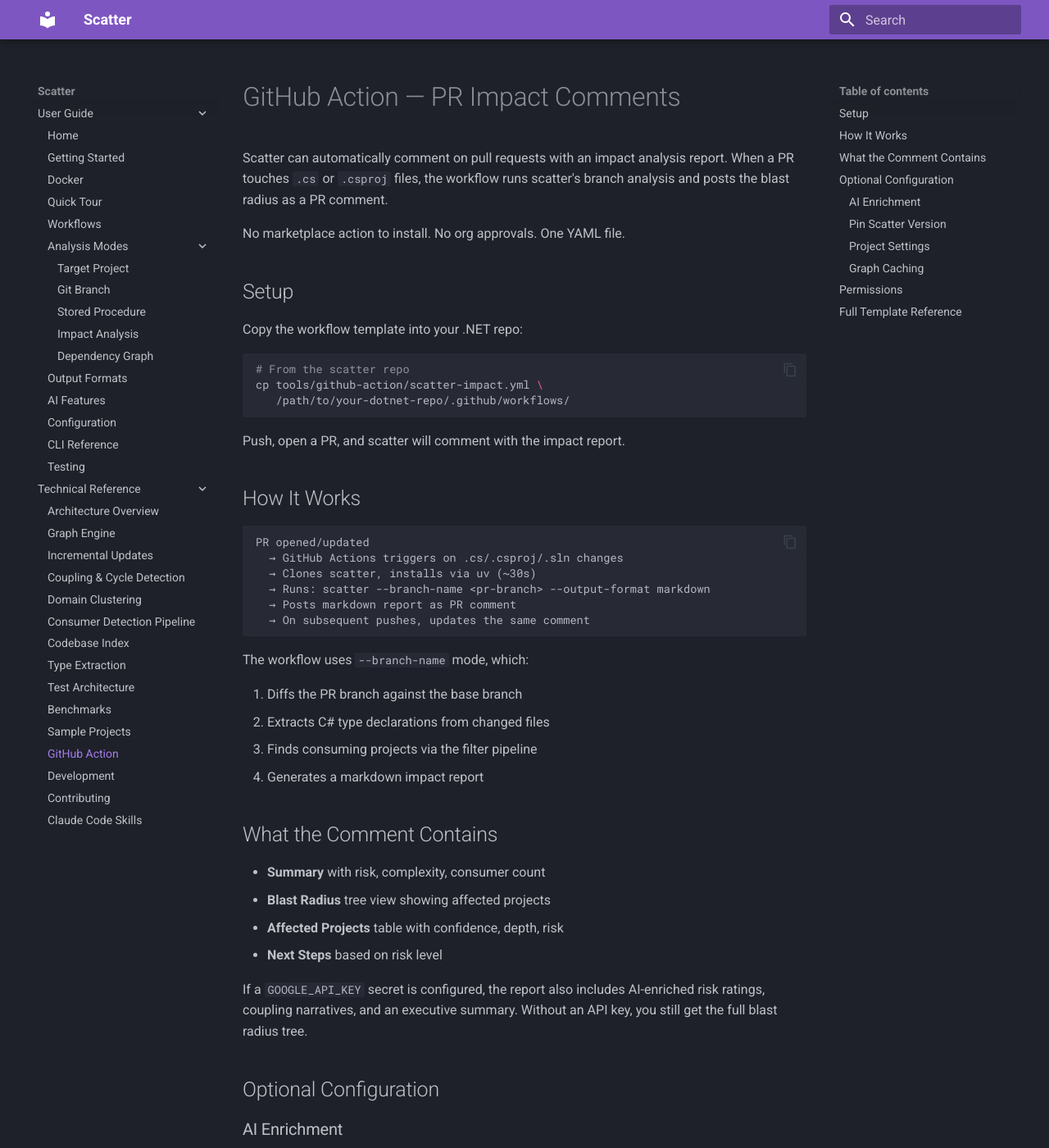
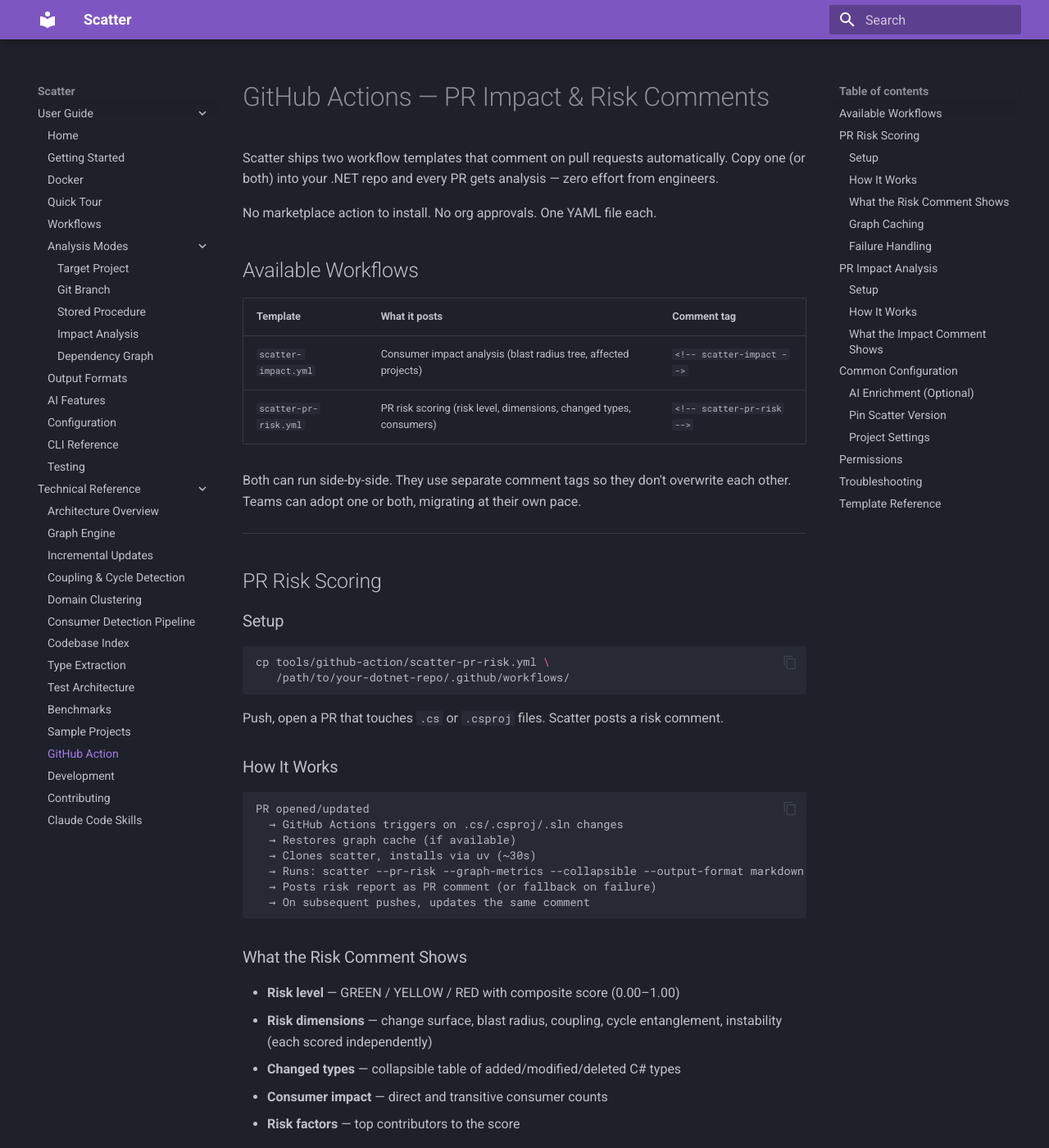
Before and after one commit to mat-mathews/wex_scatter, an MkDocs documentation site: the page built from documentation/docs/reference/github-action.md, in a window 1280 px wide and 1400 px high. Shown: the whole window at 82% size. Built offline with MkDocs 1.6.1 and Material for MkDocs 9.7.7, drawn with Linux system fonts in a browser that asks for light colours; some of the changed text lies outside the part shown.

Commit message:
Update documentation for PR Risk Scoring Phase 2
- README: add PR risk to highlights, quick tour example, update roadmap
- CLI reference: add --pr-risk and --collapsible flags
- GitHub Action page: restructure for both workflows (impact + risk),
  document graph caching, failure handling, GHES note
- Git branch usage: add PR risk scoring section with examples
- Workflows: add --pr-risk to pre-merge blast radius workflow
- Rebuild mkdocs site

````diff
--- a/documentation/docs/reference/github-action.md
+++ b/documentation/docs/reference/github-action.md
@@ -1,24 +1,81 @@
-# GitHub Action — PR Impact Comments
+# GitHub Actions — PR Impact & Risk Comments
 
-Scatter can automatically comment on pull requests with an impact analysis
-report. When a PR touches `.cs` or `.csproj` files, the workflow runs
-scatter's branch analysis and posts the blast radius as a PR comment.
+Scatter ships two workflow templates that comment on pull requests automatically. Copy one (or both) into your .NET repo and every PR gets analysis — zero effort from engineers.
 
-No marketplace action to install. No org approvals. One YAML file.
+No marketplace action to install. No org approvals. One YAML file each.
 
-## Setup
+## Available Workflows
 
-Copy the workflow template into your .NET repo:
+| Template | What it posts | Comment tag |
+|----------|-------------|-------------|
+| `scatter-impact.yml` | Consumer impact analysis (blast radius tree, affected projects) | `<!-- scatter-impact -->` |
+| `scatter-pr-risk.yml` | PR risk scoring (risk level, dimensions, changed types, consumers) | `<!-- scatter-pr-risk -->` |
+
+Both can run side-by-side. They use separate comment tags so they don't overwrite each other. Teams can adopt one or both, migrating at their own pace.
+
+---
+
+## PR Risk Scoring
+
+### Setup
 
 ```bash
-# From the scatter repo
+cp tools/github-action/scatter-pr-risk.yml \
+   /path/to/your-dotnet-repo/.github/workflows/
+```
+
+Push, open a PR that touches `.cs` or `.csproj` files. Scatter posts a risk comment.
+
+### How It Works
+
+```
+PR opened/updated
+  → GitHub Actions triggers on .cs/.csproj/.sln changes
+  → Restores graph cache (if available)
+  → Clones scatter, installs via uv (~30s)
+  → Runs: scatter --pr-risk --graph-metrics --collapsible --output-format markdown
+  → Posts risk report as PR comment (or fallback on failure)
+  → On subsequent pushes, updates the same comment
+```
+
+### What the Risk Comment Shows
+
+- **Risk level** — GREEN / YELLOW / RED with composite score (0.00–1.00)
+- **Risk dimensions** — change surface, blast radius, coupling, cycle entanglement, instability (each scored independently)
+- **Changed types** — collapsible table of added/modified/deleted C# types
+- **Consumer impact** — direct and transitive consumer counts
+- **Risk factors** — top contributors to the score
+
+When a PR has no C# type changes (e.g., only method body edits), the workflow exits cleanly without posting a comment. Check workflow logs for "No C# type changes detected."
+
+### Graph Caching
+
+The PR risk workflow includes graph caching out of the box:
+
+- **Cache key:** `scatter-graph-${{ hashFiles('**/*.csproj') }}` — invalidates when project structure changes
+- **Restore key:** `scatter-graph-` — falls back to any previous cache for incremental rebuild
+- **`continue-on-error: true`** — cache misses don't fail the workflow
+
+First run builds the dependency graph (~30-60s for large repos). Subsequent runs hit cache. For small repos (<20 projects), the graph builds in <5s.
+
+### Failure Handling
+
+If scatter crashes, the workflow posts a fallback comment: "Analysis failed — does not block merge" with a link to the workflow logs. Failures are visible but don't block merges.
+
+---
+
+## PR Impact Analysis
+
+### Setup
+
+```bash
 cp tools/github-action/scatter-impact.yml \
    /path/to/your-dotnet-repo/.github/workflows/
 ```
 
-Push, open a PR, and scatter will comment with the impact report.
+Push, open a PR, and scatter comments with the impact report.
 
-## How It Works
+### How It Works
 
 ```
 PR opened/updated
@@ -29,14 +86,7 @@
   → On subsequent pushes, updates the same comment
 ```
 
-The workflow uses `--branch-name` mode, which:
-
-1. Diffs the PR branch against the base branch
-2. Extracts C# type declarations from changed files
-3. Finds consuming projects via the filter pipeline
-4. Generates a markdown impact report
-
-## What the Comment Contains
+### What the Impact Comment Shows
 
 - **Summary** with risk, complexity, consumer count
 - **Blast Radius** tree view showing affected projects
@@ -47,9 +97,23 @@
 AI-enriched risk ratings, coupling narratives, and an executive summary.
 Without an API key, you still get the full blast radius tree.
 
-## Optional Configuration
+To add graph caching to the impact workflow, insert before "Run impact analysis":
 
-### AI Enrichment
+```yaml
+- name: Cache scatter graph
+  uses: actions/cache@v4
+  continue-on-error: true
+  with:
+    path: .scatter/
+    key: scatter-graph-${{ hashFiles('**/*.csproj') }}
+    restore-keys: scatter-graph-
+```
+
+---
+
+## Common Configuration
+
+### AI Enrichment (Optional)
 
 Add a `GOOGLE_API_KEY` repository secret (Settings > Secrets > Actions) for:
 
@@ -68,21 +132,9 @@
 Add a `.scatter.yaml` to your repo root. See [Configuration](../configuration.md)
 for all options.
 
-### Graph Caching
-
-For large repos, cache the dependency graph between runs:
-
-```yaml
-- name: Cache scatter graph
-  uses: actions/cache@v4
-  with:
-    path: .scatter/
-    key: scatter-graph-${{ hashFiles('**/*.csproj') }}
-```
-
 ## Permissions
 
-Only built-in GitHub permissions:
+Both workflows use only built-in GitHub permissions:
 
 | Permission | Why |
 |-----------|-----|
@@ -91,10 +143,16 @@
 
 No marketplace actions, no Docker, no additional tokens.
 
-## Full Template Reference
+## Troubleshooting
 
-The complete workflow template with all options is at
-[`tools/github-action/scatter-impact.yml`](https://github.com/mat-mathews/wex_scatter/blob/main/tools/github-action/scatter-impact.yml).
+**Comment not appearing** — Verify `pull-requests: write` is in the workflow permissions. Check if your org restricts `GITHUB_TOKEN` permissions (Settings > Actions > General > Workflow permissions).
 
-See [`tools/github-action/README.md`](https://github.com/mat-mathews/wex_scatter/blob/main/tools/github-action/README.md)
-for troubleshooting and advanced configuration.
+**Slow runs** — First run clones and installs scatter (~30s). First graph build adds ~30-60s for large repos. Enable graph caching to avoid rebuilding.
+
+**GitHub Enterprise Server** — The fallback error comment uses `github.server_url` for log links. This works for github.com but may need adjustment for GHES instances.
+
+## Template Reference
+
+- [`tools/github-action/scatter-pr-risk.yml`](https://github.com/mat-mathews/wex_scatter/blob/main/tools/github-action/scatter-pr-risk.yml) — PR risk scoring
+- [`tools/github-action/scatter-impact.yml`](https://github.com/mat-mathews/wex_scatter/blob/main/tools/github-action/scatter-impact.yml) — PR impact analysis
+- [`tools/github-action/README.md`](https://github.com/mat-mathews/wex_scatter/blob/main/tools/github-action/README.md) — detailed troubleshooting and advanced configuration
````
Also changed, not shown: documentation/docs/cli-reference.md (+3 -1 lines), documentation/docs/usage/git-branch.md (+40 -1 lines), documentation/docs/workflows.md (+42 -17 lines), README.md, documentation/site/cli-reference.html, documentation/site/reference/github-action.html, documentation/site/search/search_index.json, documentation/site/usage/git-branch.html, documentation/site/workflows.html, 1 other file.
